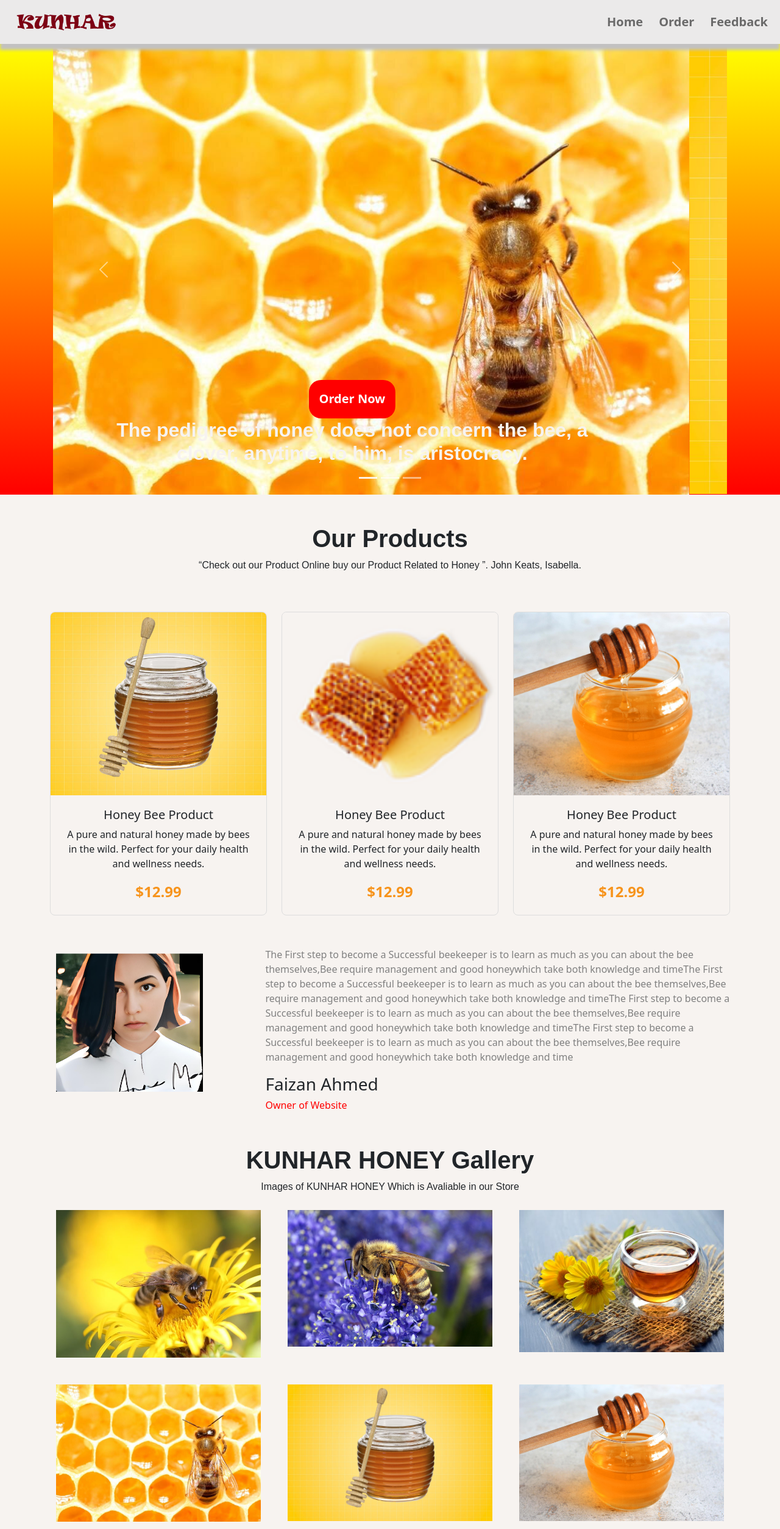
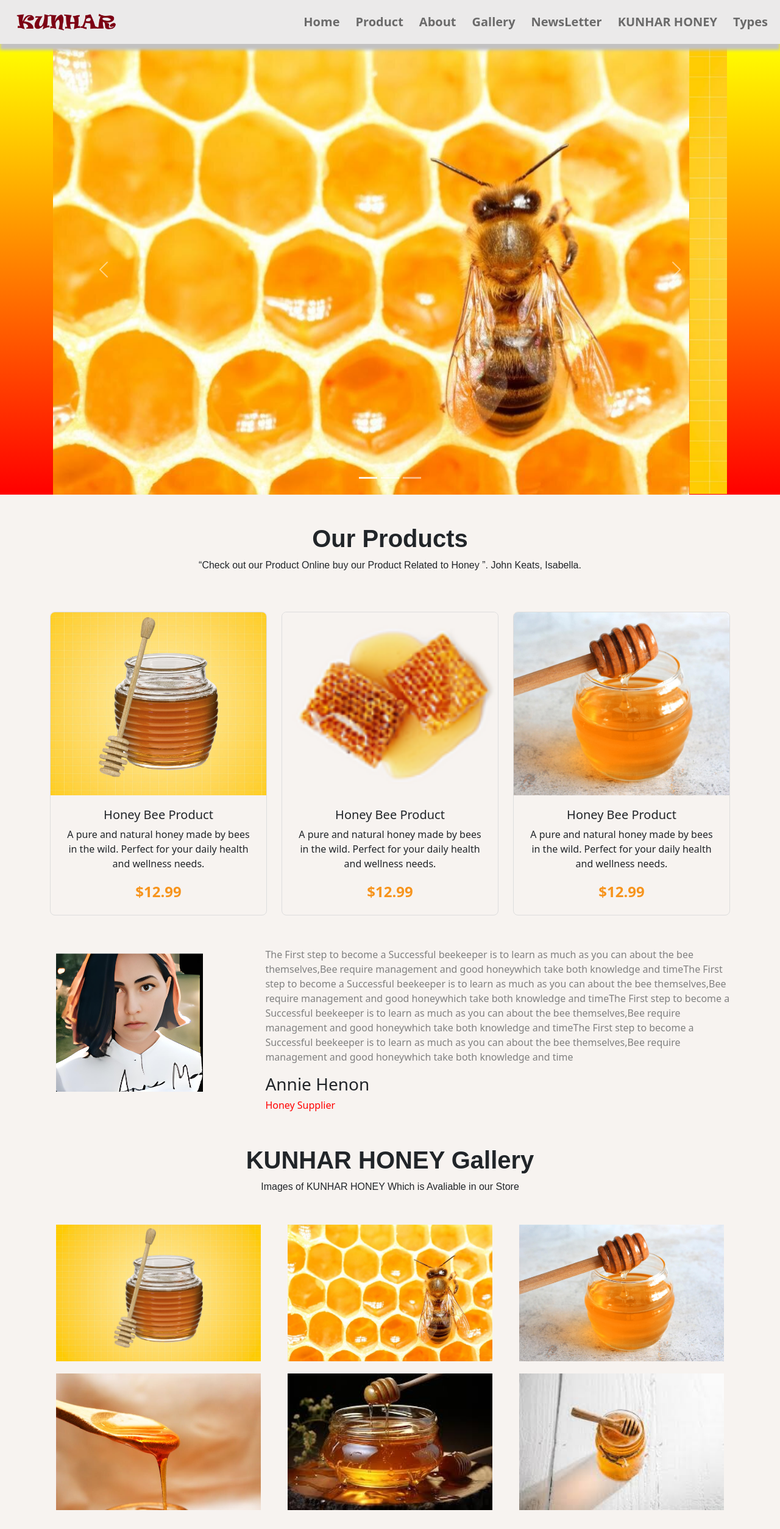
Before and after one commit to faizanahmad981/Honey-Bee, a plain HTML site: page index.html in a window 1280 px wide. Shown: the top 2507 px of the page at 61% size. Drawn offline with nearby package versions, Linux system fonts and the light colour scheme.

Commit message:
honey bee website its an practice of html css bootstrap

```diff
--- a/assets/css/style.css
+++ b/assets/css/style.css
@@ -12,20 +12,28 @@
   border-bottom: 2px solid green;
 }
 /*  carousel  */
+
+
 .carousel-item h2 {
-  color: #f7f3f0;
+  color: #333;
   font-weight: bold;
   font-family: fantasy;
+  font-size: calc(1.5rem + 1vw); /* Responsive font size */
+  line-height: 1.3; /* Better readability */
+  margin-bottom: 20px; /* Space between text and button */
 }
+
 .carousel-item button {
   background-color: rgb(255, 0, 0);
   color: white;
   font-weight: bold;
-  padding: 2%;
+  padding: 1.5% 4%;
   border-radius: 20px;
+
 }
+
 .carousel-item button:hover {
-  opacity: 0.6;
+  opacity: 0.6; /* Hover effect for the button */
 }
 
 .below-text {
@@ -202,10 +210,11 @@ a:hover {
     transform: translateY(-50%);
 }
 /*  gallery image */
-.gallery-img {
+.gallery-image {
   width: 100%;
-  height: 200px;
-  object-fit: cover;
+  height: 250px; /* You can adjust the height as needed */
+  object-fit: cover; /* Makes sure the image fits properly within the dimensions */
+  margin-bottom: 15px; /* Space between rows */
 }
 .person-img {
   width: 100%;
@@ -276,3 +285,17 @@ a:hover {
   margin: auto;
   padding: 10px;
 }
+@media (max-width: 576px) {
+  .carousel-caption {
+      width: 90%; /* Even larger for very small screens */
+  }
+
+  .carousel-item h2 {
+      font-size: calc(1rem + 1vw); /* Even smaller text for mobile */
+  }
+
+  .carousel-item button {
+      font-size: calc(0.8rem + 0.5vw); /* Smaller button size on mobile */
+      padding: 1% 3%; /* Adjust button padding for smaller devices */
+  }
+}
--- a/index.html
+++ b/index.html
@@ -28,9 +28,13 @@
                 </button>
                 <div class="collapse navbar-collapse justify-content-end" id="collapsibleNavbar">
                     <ul class="navbar-nav">
-                        <li class="nav-item"><a href="#" class="nav-link">Home</a></li>
-                        <li class="nav-item"><a href="#" class="nav-link">Order</a></li>
-                        <li class="nav-item"><a href="#" class="nav-link">Feedback</a></li>
+                        <li class="nav-item"><a href="#home" class="nav-link">Home</a></li>
+                        <li class="nav-item"><a href="#product" class="nav-link">Product</a></li>
+                        <li class="nav-item"><a href="#about" class="nav-link">About</a></li>
+                        <li class="nav-item"><a href="#gallery" class="nav-link">Gallery</a></li>
+                        <li class="nav-item"><a href="#newsletter" class="nav-link">NewsLetter</a></li>
+                        <li class="nav-item"><a href="#honey" class="nav-link">KUNHAR HONEY</a></li>
+                        <li class="nav-item"><a href="#types" class="nav-link">Types</a></li>
                     </ul>
                 </div>
 
@@ -38,7 +42,7 @@
         </nav>
 <!-- carousel slide -->
         <div class="container-fluid" style="background-image: linear-gradient(yellow, red);">
-            <div class="container" style="height: 60%; width: 90%;">
+            <div class="container" style="height: 60%; width: 90%;" id="home">
                 <div id="demo" class="carousel slide" data-bs-ride="carousel">
                     <div class="carousel-indicators">
                         <button type="button" data-bs-target="#demo" data-bs-slide-to="0" class="active"></button>
@@ -50,26 +54,15 @@
                         <div class="carousel-item active">
                             <img src="./assets/images/honey (1).jpg" alt="Los Angeles" class="d-block"
                                 style="width:100%">
-                            <div class="carousel-caption">
-                                <button type="button" class="btn btn-lg">Order Now</button>
-                                <h2>The pedigree of honey does not concern the bee, a clover, anytime, to him, is
-                                    aristocracy.
-                                </h2>
-                            </div>
+
                         </div>
                         <div class="carousel-item">
                             <img src="./assets/images/honey (2).jpg" alt="Chicago" class="d-block" style="width:100%">
-                            <div class="carousel-caption">
-                                <button type="button" class="btn btn-lg">Order Now</button>
-                                <h2>Kind words are like honey, sweet to the soul and healthy to the body.</h2>
-                            </div>
+
                         </div>
                         <div class="carousel-item">
                             <img src="./assets/images/honey (3).jpg" alt="New York" class="d-block" style="width:100%">
-                            <div class="carousel-caption">
-                                <button type="button" class="btn btn-lg">Order Now</button>
-                                <h2>Life is the flower for which love is the honey.</h2>
-                            </div>
+
                         </div>
                     </div>
                     <!-- Icons for moving left and right in carousel -->
@@ -89,7 +82,7 @@
         Keats, Isabella.</p>
 </div>
 
-<div class="container mt-5">
+<div class="container mt-5" id="product">
     <div class="row">
         <div class="col-lg-4 col-md-6 col-sm-12 product-card-container">
             <div class="product-card">
@@ -131,7 +124,7 @@
 </div>
 <!--  first step  -->
 <div class="container" >
-    <div class="row" style=" margin-top: 2%; ">
+    <div class="row" style=" margin-top: 2%; " id="about">
 
         <div class="col-md-3">
 
@@ -145,8 +138,8 @@
                 themselves,Bee require management and good honeywhich  take both knowledge and timeThe First step to become a Successful beekeeper is to learn as much as you can about the bee
                 themselves,Bee require management and good honeywhich  take both knowledge and timeThe First step to become a Successful beekeeper is to learn as much as you can about the bee
                 themselves,Bee require management and good honeywhich  take both knowledge and time</p>
-                <h3>Faizan Ahmed</h3>
-                   <h6 style="color: red;">Owner of Website</h6>
+                <h3>Annie Henon</h3>
+                   <h6 style="color: red;"> Honey Supplier</h6>
         </div>
     </div>
 </div>
@@ -155,27 +148,29 @@
             <h3>KUNHAR HONEY Gallery</h3>
             <p>Images of KUNHAR HONEY Which is Avaliable in our Store </p>
         </div>
-        <!-- Gallery -->
-
-        <div class="container">
-            <div class="row justify-content-center">
-                <div class="col-12 col-sm-6 col-md-4 mb-4">
-                    <img src="./assets/images/gallery-5.jpg" class="img-fluid gallery-img" alt="Gallery Image 1">
+        <div class="container mt-4" id="gallery">
+            <div class="row">
+                <!-- First row -->
+                <div class="col-md-4">
+                    <img src="./assets/images/honey (2).jpg" class="img-fluid gallery-image" alt="Gallery Image 1">
                 </div>
-                <div class="col-12 col-sm-6 col-md-4 mb-4">
-                    <img src="./assets/images/wcu1.jpg" class="img-fluid gallery-img" alt="Gallery Image 2">
+                <div class="col-md-4">
+                    <img src="./assets/images/honey (1).jpg" class="img-fluid gallery-image" alt="Gallery Image 2">
                 </div>
-                <div class="col-12 col-sm-6 col-md-4 mb-4">
-                    <img src="./assets/images/gallery-2.jpg" class="img-fluid gallery-img" alt="Gallery Image 3">
+                <div class="col-md-4">
+                    <img src="./assets/images/honey (3).jpg" class="img-fluid gallery-image" alt="Gallery Image 3">
                 </div>
-                <div class="col-12 col-sm-6 col-md-4 mb-4">
-                    <img src="./assets/images/honey (1).jpg" class="img-fluid gallery-img" alt="Gallery Image 4">
+            </div>
+            <div class="row">
+                <!-- Second row -->
+                <div class="col-md-4">
+                    <img src="./assets/images/gallery-1.jpg" class="img-fluid gallery-image" alt="Gallery Image 4">
                 </div>
-                <div class="col-12 col-sm-6 col-md-4 mb-4">
-                    <img src="./assets/images/honey (2).jpg" class="img-fluid gallery-img" alt="Gallery Image 5">
+                <div class="col-md-4">
+                    <img src="./assets/images/honey-2.jpeg" class="img-fluid gallery-image" alt="Gallery Image 5">
                 </div>
-                <div class="col-12 col-sm-6 col-md-4 mb-4">
-                    <img src="./assets/images/honey (3).jpg" class="img-fluid gallery-img" alt="Gallery Image 6">
+                <div class="col-md-4">
+                    <img src="./assets/images/honey-3.jpeg" class="img-fluid gallery-image" alt="Gallery Image 6">
                 </div>
             </div>
         </div>
@@ -183,15 +178,12 @@
 <!--  news letter -->
         <div class="container">
             <div class="row" style=" margin-top: 2%; ">
-
-                <div class="col-md-6">
+                <div class="col-md-6" id="newsletter">
                     <div class="product-image" style="background-image: url('./assets/images/honey (2).jpg'); background-size: cover; background-position: center; height: 100%; min-height: 300px;">
                     </div>
                 </div>
-
-                <!-- Newsletter Column -->
-                <div class="col-md-6 d-flex flex-column justify-content-center">
-                    <h3>NEWSLETTER SIGN UP</h3>
+                <div class="col-md-6 d-flex flex-column justify-content-center" >
+                    <h3 style="margin-top: 5%;">NEWSLETTER SIGN UP</h3>
                     <p>Lorem, ipsum dolor sit amet consectetur adipisicing elit. Maxime repellendus, rerum maiores
                         repellat consequuntur distinctio? Tempore voluptas asperiores distinctio molestias, maiores
                         atque optio architecto dolor voluptatibus ex quod, quibusdam fugit!</p>
@@ -211,7 +203,7 @@
             </div>
         </div>
 <!-- G puration -->
-        <div class="container-fluid d-flex align-items-center flex-column mt-5 below-text">
+        <div class="container-fluid d-flex align-items-center flex-column mt-5 below-text" id="honey">
             <h3>KUNHAR HONEY</h3>
             <p>“Even bees, the little almsmen of spring bowers, know there is richest juice in poison-flowers”. John
                 Keats, Isabella.</p>
@@ -260,7 +252,7 @@
     <h2 class="text-center mb-3">TYPES OF HONEY</h2>
     <p class="text-center mb-5">Choose out of the amazing 9 variants to energize &amp; revitalize</p>
     <div class="row">
-        <div class="col-md-6 col-lg-6 mb-4">
+        <div class="col-md-6 col-lg-6 mb-4" id="types">
             <div class="card h-100">
                 <div class="row g-0 align-items-center">
                     <div class="col-4 text-center">
```
Also changed, not shown: assets/images/pexels-gantas-2214337.jpg (added), 1 other file.
